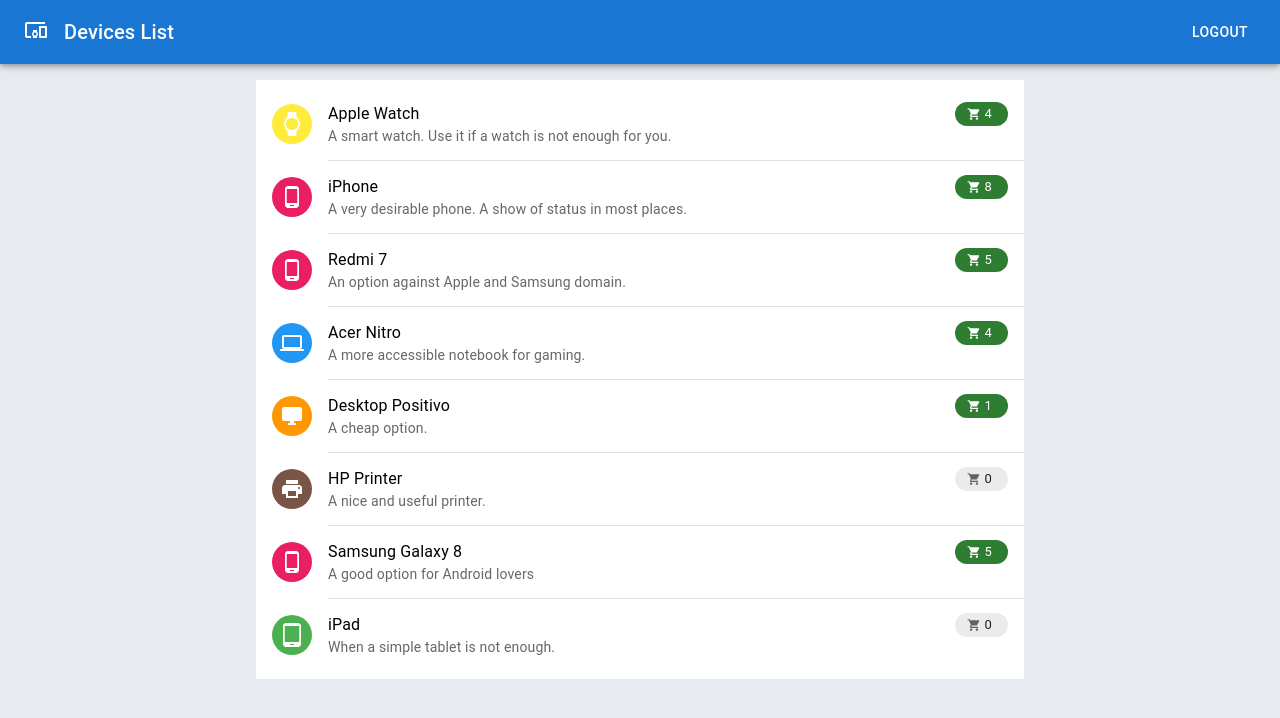
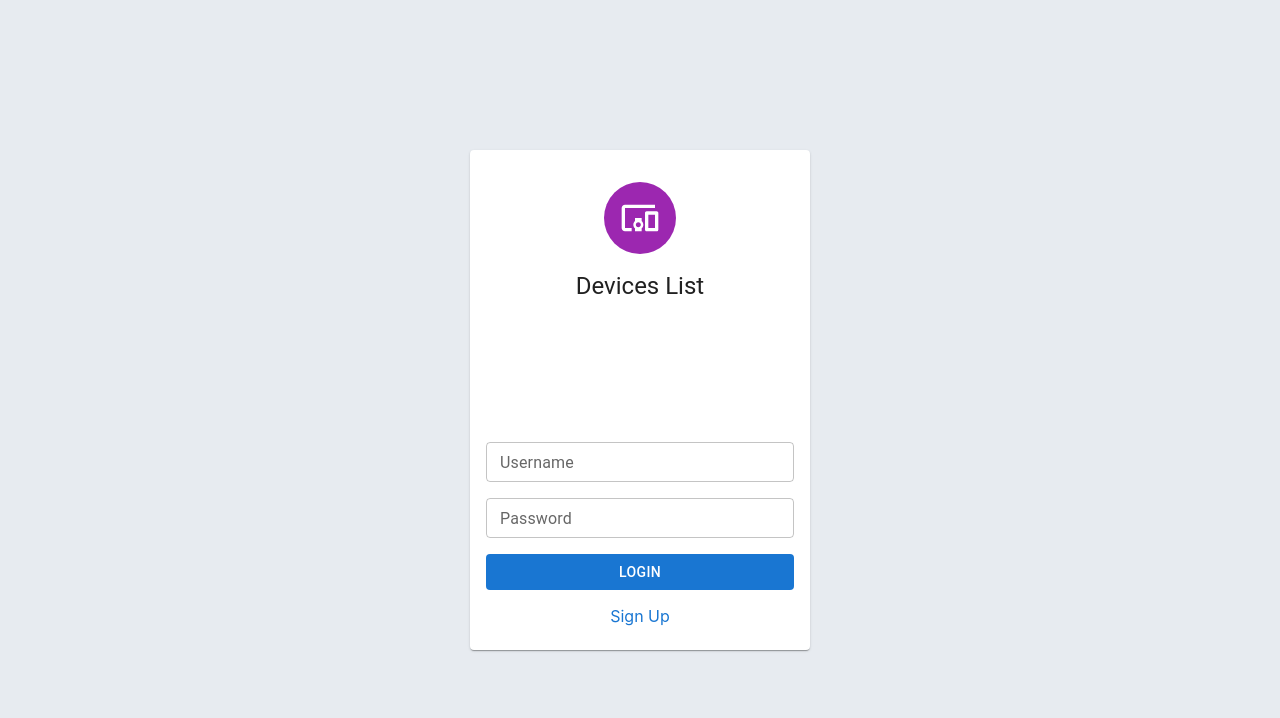
Before and after one commit to murilo9/devices-list-frontend, a React (Create React App) app: page / in a window 1280 px wide. Shown: the top 718 px of the page. Built offline with nearby package versions, Linux system fonts and the light colour scheme.

Commit message:
implemented Login page

```diff
--- a/src/App.tsx
+++ b/src/App.tsx
@@ -11,7 +11,7 @@
 import Login from './pages/Login';
 
 function App() {
-  const token = 'token';
+  const token = '';
   return <>
     <BrowserRouter>
       <Routes>
--- /dev/null
+++ b/src/components/Brand.tsx
@@ -0,0 +1,15 @@
+import { DevicesOther } from '@mui/icons-material';
+import { Avatar, Box, ListItemAvatar, Typography } from '@mui/material';
+import { purple } from '@mui/material/colors';
+import react from 'react';
+
+export default function Brand() {
+  return <>
+    <Box sx={{ display: 'flex', flexDirection: 'column', alignItems: 'center' }}>
+      <Avatar sx={{ width: 72, height: 72, mb: 2, bgcolor: purple[500] }}>
+        <DevicesOther sx={{ fontSize: '40px' }} />
+      </Avatar>
+      <Typography variant="h5">Devices List</Typography>
+    </Box>
+  </>
+}
--- a/src/pages/Login.tsx
+++ b/src/pages/Login.tsx
@@ -1,7 +1,58 @@
-import react from 'react';
+import { Box, Button, Card, CardContent, CardHeader, FormControl, Link, TextField } from '@mui/material';
+import react, { useState } from 'react';
+import Brand from '../components/Brand';
 
 export default function Login() {
+  const [showSignUpForm, setShowSignUpForm] = useState(false);
+
+  const onGotoSignUpClick = (ev: any) => {
+    ev.preventDefault()
+    setShowSignUpForm(true)
+  }
+
+  const onGotoLoginClick = (ev: any) => {
+    ev.preventDefault()
+    setShowSignUpForm(false)
+  }
+
   return <>
-    Login page
+    <Box sx={{ flexGrow: 1, bgcolor: 'rgb(231, 235, 240)', height: '100vh', display: 'flex', justifyContent: 'center', alignItems: 'center' }}>
+      <Card sx={{ width: 1, mx: 2, maxWidth: 340, height: 500, display: 'flex', flexDirection: 'column', justifyContent: 'space-between' }}>
+        <CardHeader title={<Brand />} sx={{ textAlign: 'center', mt: 2 }}></CardHeader>
+        <CardContent>
+          <FormControl fullWidth sx={{ mb: 2 }}>
+            {
+              showSignUpForm ?
+                <>
+                  <TextField id="signup-username" label="Username" variant="outlined" size="small" sx={{ mb: 2 }} />
+                  <TextField id="signup-password" type="password" label="Password" variant="outlined" size="small" sx={{ mb: 2 }} />
+                  <TextField id="signup-password-again" type="password" label="Repeat password" variant="outlined" size="small" />
+                </>
+                :
+                <>
+                  <TextField id="username" label="Username" variant="outlined" size="small" sx={{ mb: 2 }} />
+                  <TextField id="password" type="password" label="Password" variant="outlined" size="small" />
+                </>
+            }
+          </FormControl>
+          <FormControl fullWidth sx={{ mb: 2 }}>
+            {
+              showSignUpForm ?
+                <Button variant="contained" disableElevation>Sign Up</Button>
+                :
+                <Button variant="contained" disableElevation>Login</Button>
+            }
+          </FormControl>
+          <Box sx={{ display: 'flex', justifyContent: 'center' }}>
+            {
+              showSignUpForm ?
+                <Link href="#" onClick={(ev: any) => onGotoLoginClick(ev)} sx={{ display: 'inline' }} underline="hover">Login</Link>
+                :
+                <Link href="#" onClick={(ev: any) => onGotoSignUpClick(ev)} sx={{ display: 'inline' }} underline="hover">Sign Up</Link>
+            }
+          </Box>
+        </CardContent>
+      </Card>
+    </Box>
   </>
 }
```
